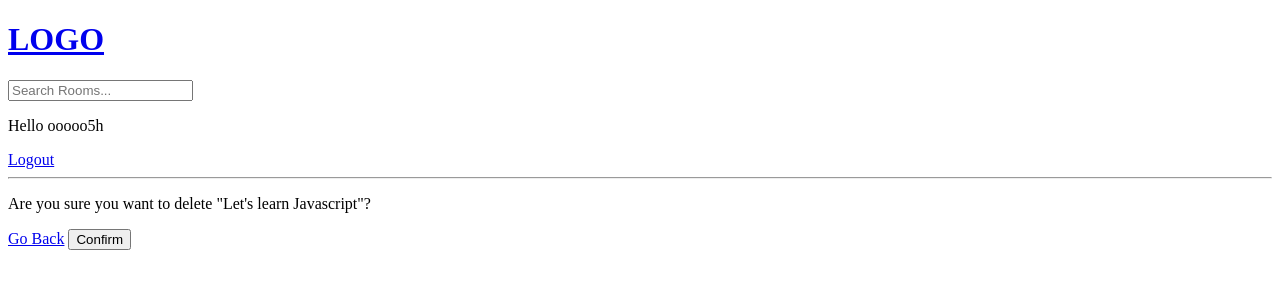
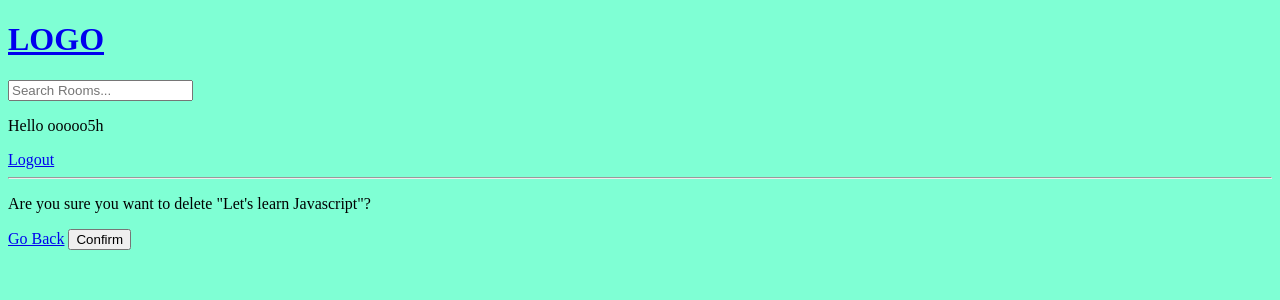
Before and after one commit to ooooo5h/20220227_django_7hour_course, a Django app: page /delete-room/1 in a window 1280 px wide. Shown: the top 300 px of the page. Run offline with Django 4.2, Linux system fonts and the light colour scheme; a user stored in the database is signed in; data comes from the database, SQL or seed files in the repository.

Commit message:
CSS사용 : 배경화면 설정

```diff
--- a/static/styles/main.css
+++ b/static/styles/main.css
@@ -0,0 +1,3 @@
+body{
+    background-color: aquamarine;
+}
--- a/templates/main.html
+++ b/templates/main.html
@@ -1,10 +1,12 @@
 <!DOCTYPE html>
+{% load static %}
 <html>
 <head>
     <meta charset="UTF-8">
     <meta http-equiv="X-UA-Compatible" content="IE=edge">
     <title>StudyBud</title>
     <meta name="viewport" content="width=device-width, initial-scale=1.0">
+    <link rel='stylesheet' type='text/css' media='screen' href="{% static 'styles/main.css' %}">
 </head>
 <body>
     {% include 'navbar.html' %}
```
